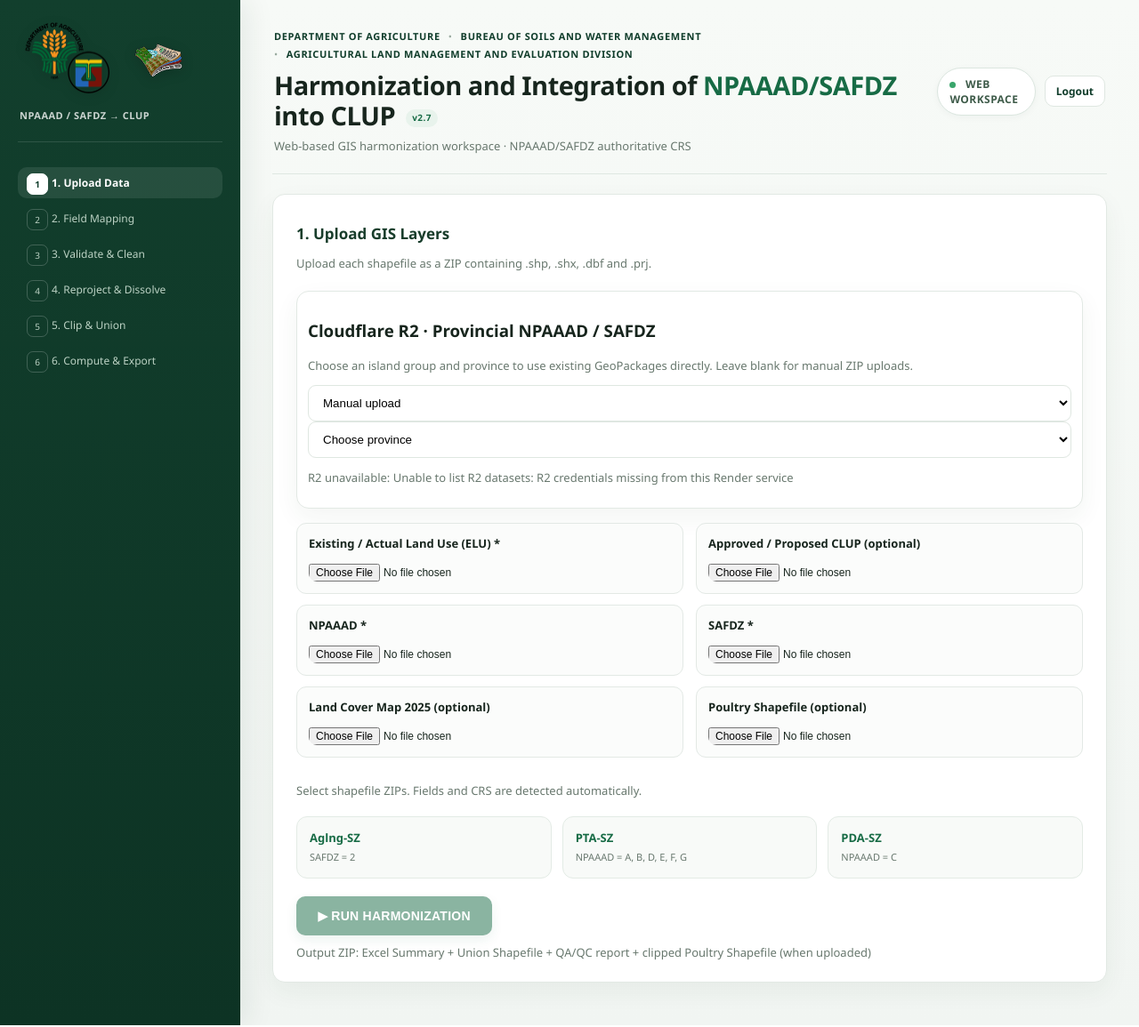
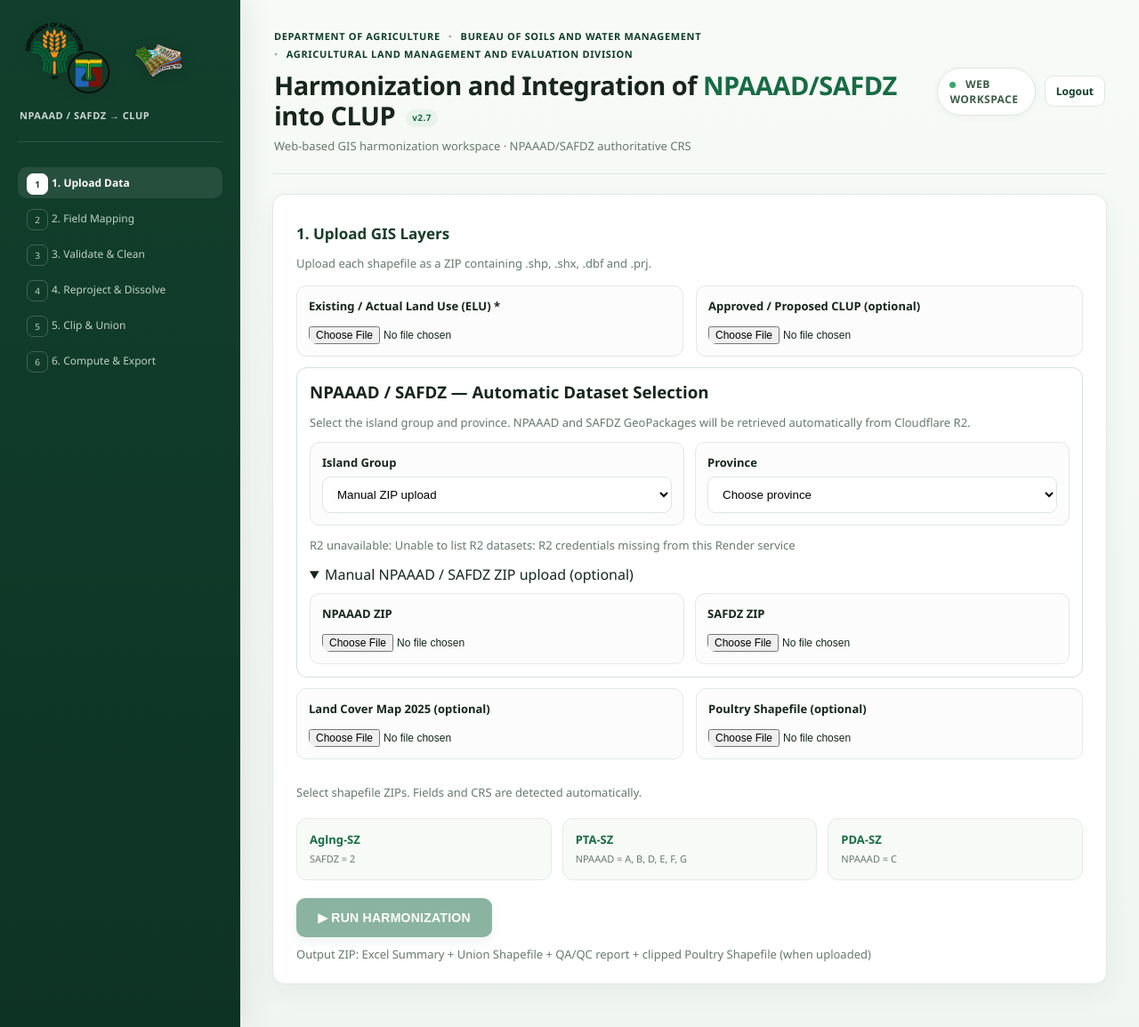
Before and after one commit to warren3398/Harmonization-and-Integration-of-NPAAAD-SAFDZ-into-CLUP, a Flask app: page / in a window 1280 px wide. Shown: the whole page at 89% size. Run offline with Flask 3, Linux system fonts and the light colour scheme; the visitor is signed in with stand-in values (Sample User, id 1).

Commit message:
Move automatic R2 province dropdown into NPAAAD SAFDZ input section

```diff
--- a/templates/index.html
+++ b/templates/index.html
@@ -15,11 +15,10 @@
 </div><div class="header-actions"><div class="status"><i></i> WEB WORKSPACE</div><a class="logout-btn" href="/logout">Logout</a></div></section>
 <form id="mainForm" action="/process_start" method="post" enctype="multipart/form-data" class="card">
 <h2>1. Upload GIS Layers</h2><p class="hint">Upload each shapefile as a ZIP containing .shp, .shx, .dbf and .prj.</p>
-<div class="card" style="padding:12px;margin-bottom:14px"><h3>Cloudflare R2 · Provincial NPAAAD / SAFDZ</h3><p class="hint">Choose an island group and province to use existing GeoPackages directly. Leave blank for manual ZIP uploads.</p><select name="r2_island" id="r2_island"><option value="">Manual upload</option></select><select name="r2_province" id="r2_province"><option value="">Choose province</option></select><p id="r2_status" class="hint">Checking R2 connection…</p></div><div class="grid">
+<div class="grid">
 <label>Existing / Actual Land Use (ELU) *<input type="file" name="elu_zip" accept=".zip" required></label>
 <label>Approved / Proposed CLUP (optional)<input type="file" name="clup_zip" accept=".zip"></label>
-<label>NPAAAD *<input type="file" name="npaaad_zip" accept=".zip" required></label>
-<label>SAFDZ *<input type="file" name="safdz_zip" accept=".zip" required></label>
+<div style="grid-column:1/-1;border:1px solid #d5e0d8;border-radius:12px;padding:14px"><h3 style="margin:0 0 8px">NPAAAD / SAFDZ — Automatic Dataset Selection</h3><p class="hint">Select the island group and province. NPAAAD and SAFDZ GeoPackages will be retrieved automatically from Cloudflare R2.</p><div style="display:grid;grid-template-columns:1fr 1fr;gap:12px"><label>Island Group<select name="r2_island" id="r2_island"><option value="">Manual ZIP upload</option></select></label><label>Province<select name="r2_province" id="r2_province"><option value="">Choose province</option></select></label></div><p id="r2_status" class="hint">Checking R2 datasets…</p><details id="manualR2"><summary>Manual NPAAAD / SAFDZ ZIP upload (optional)</summary><div style="display:grid;grid-template-columns:1fr 1fr;gap:12px;margin-top:10px"><label>NPAAAD ZIP<input type="file" name="npaaad_zip" accept=".zip"></label><label>SAFDZ ZIP<input type="file" name="safdz_zip" accept=".zip"></label></div></details></div>
 <label>Land Cover Map 2025 (optional)<input type="file" name="landcover_zip" accept=".zip"></label>
 <label>Poultry Shapefile (optional)<input type="file" name="poultry_zip" accept=".zip"></label></div>
 <div id="inspectMsg" class="note">Select shapefile ZIPs. Fields and CRS are detected automatically.</div>
@@ -43,8 +42,8 @@ let inspectData={};
 let r2Rows=[];const islandSel=document.getElementById('r2_island'),provinceSel=document.getElementById('r2_province');
 fetch('/api/r2/datasets').then(r=>r.json()).then(data=>{if(data.error)throw Error(data.error);r2Rows=data.datasets||[];for(const island of [...new Set(r2Rows.map(x=>x.island))].sort()){let o=document.createElement('option');o.value=island;o.textContent=island.toUpperCase();islandSel.appendChild(o)}document.getElementById('r2_status').textContent=r2Rows.length+' R2 GeoPackages found'}).catch(e=>document.getElementById('r2_status').textContent='R2 unavailable: '+e.message);
 islandSel.addEventListener('change',()=>{provinceSel.innerHTML='<option value="">Choose province</option>';for(const province of [...new Set(r2Rows.filter(x=>x.island===islandSel.value).map(x=>x.province))].sort()){const layers=r2Rows.filter(x=>x.island===islandSel.value&&x.province===province).map(x=>x.layer);if(!layers.includes('npaaad')||!layers.includes('safdz'))continue;const o=document.createElement('option');o.value=province;o.textContent=province.replaceAll('-',' ').toUpperCase();provinceSel.appendChild(o)}syncR2()});
-provinceSel.addEventListener('change',syncR2);
-function syncR2(){const chosen=!!(islandSel.value&&provinceSel.value);for(const name of ['npaaad_zip','safdz_zip']){const el=form.querySelector('[name="'+name+'"]');el.required=!chosen;el.disabled=chosen}inspectNow()}
+provinceSel.addEventListener('change',syncR2);document.getElementById('manualR2').open=true;
+function syncR2(){const chosen=!!(islandSel.value&&provinceSel.value);document.getElementById('manualR2').open=!chosen;for(const name of ['npaaad_zip','safdz_zip']){const el=form.querySelector('[name="'+name+'"]');el.required=!chosen;el.disabled=chosen}inspectNow()}
 
 function renderEluMap(field){
  const box=document.getElementById('eluMapBox'),rows=document.getElementById('eluMapRows'),hidden=document.getElementById('eluMapping');
```
